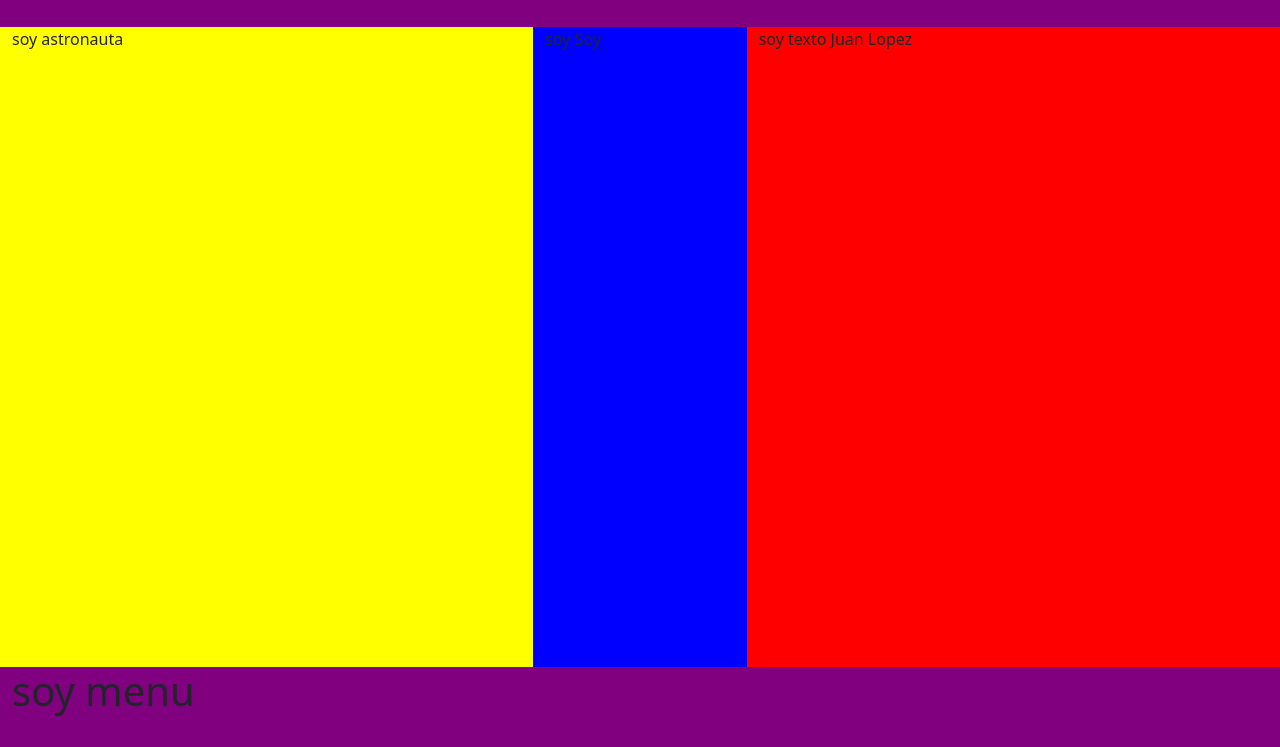
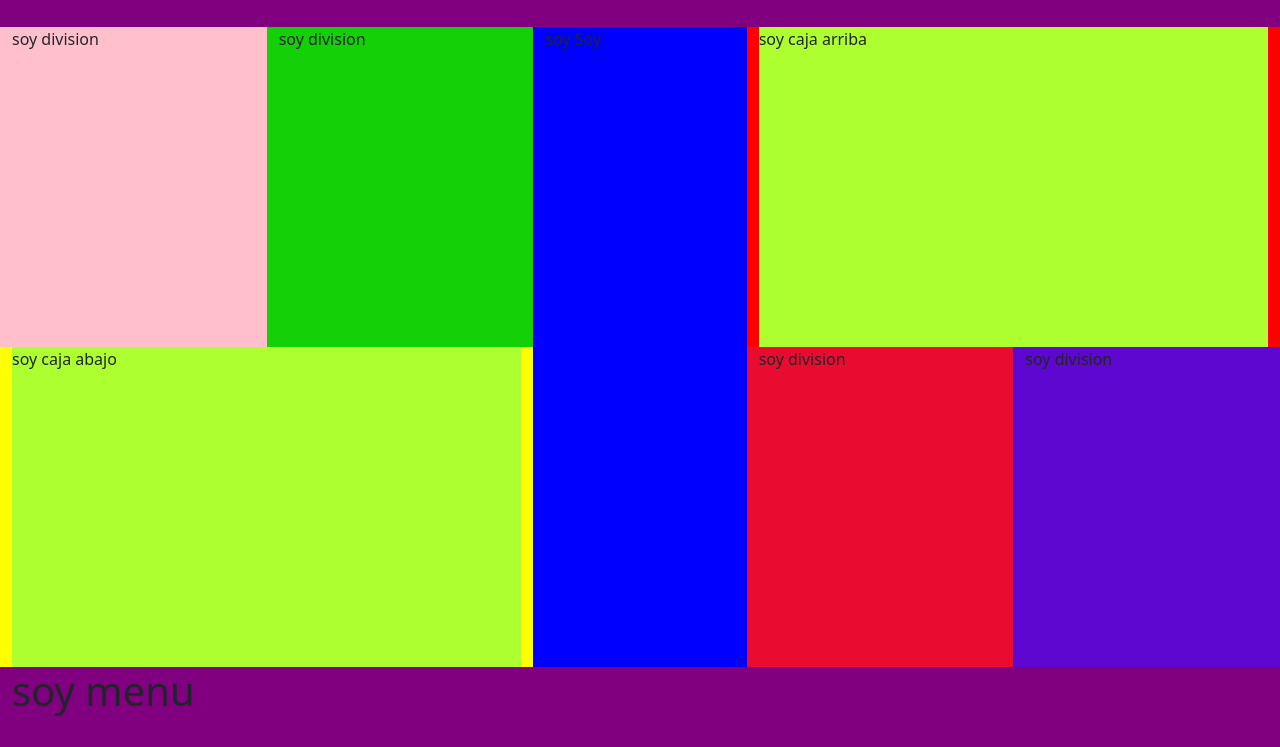
Before and after one commit to Pulso1998/jorge, a plain HTML site: page index.html in a window 1280 px wide. Shown: the part 53-800 px from the top of the page. Drawn offline with nearby package versions, Linux system fonts and the light colour scheme.

Commit message:
cree unas cajas dentro de cajas para mostrar a aprendices

```diff
--- a/index.html
+++ b/index.html
@@ -19,13 +19,33 @@
         <!--aca nace la siguiente fila-->
         <div class="row">
             <div class="col-xxl-5 col-xl-5 col-lg-5 col-md-5 col-sm-12 col-12 amarillo">
-                soy astronauta
+                <div class="row" style="background-color: beige; height: 50%;">
+                    <div class="col-6" style="background-color:pink;">
+                        soy division
+                    </div>
+                    <div class="col-6" style="background-color:rgb(20, 208, 7);">
+                        soy division
+                    </div>
+                </div>
+                <div style="background-color: greenyellow; height: 50%;">
+                    soy caja abajo
+                </div>
             </div>
             <div class="col-xxl-2 col-xl-2 col-lg-2 col-md-2 col-sm-12 col-12 azul">
                 soy Soy
             </div>
             <div class="col-xxl-5 col-xl-5 col-lg-5 col-md-5 col-sm-12 col-12 rojo">
-                soy texto Juan Lopez
+                <div style="background-color: greenyellow; height: 50%;">
+                    soy caja arriba
+                </div>
+                <div class="row" style="background-color: rgb(36, 153, 221); height: 50%;">
+                    <div class="col-6" style="background-color:rgb(233, 12, 48);">
+                        soy division
+                    </div>
+                    <div class="col-6" style="background-color:rgb(94, 7, 208);">
+                        soy division
+                    </div>
+                </div>
             </div>
         </div>
         <!--aca termina la siguiente fila-->
```
